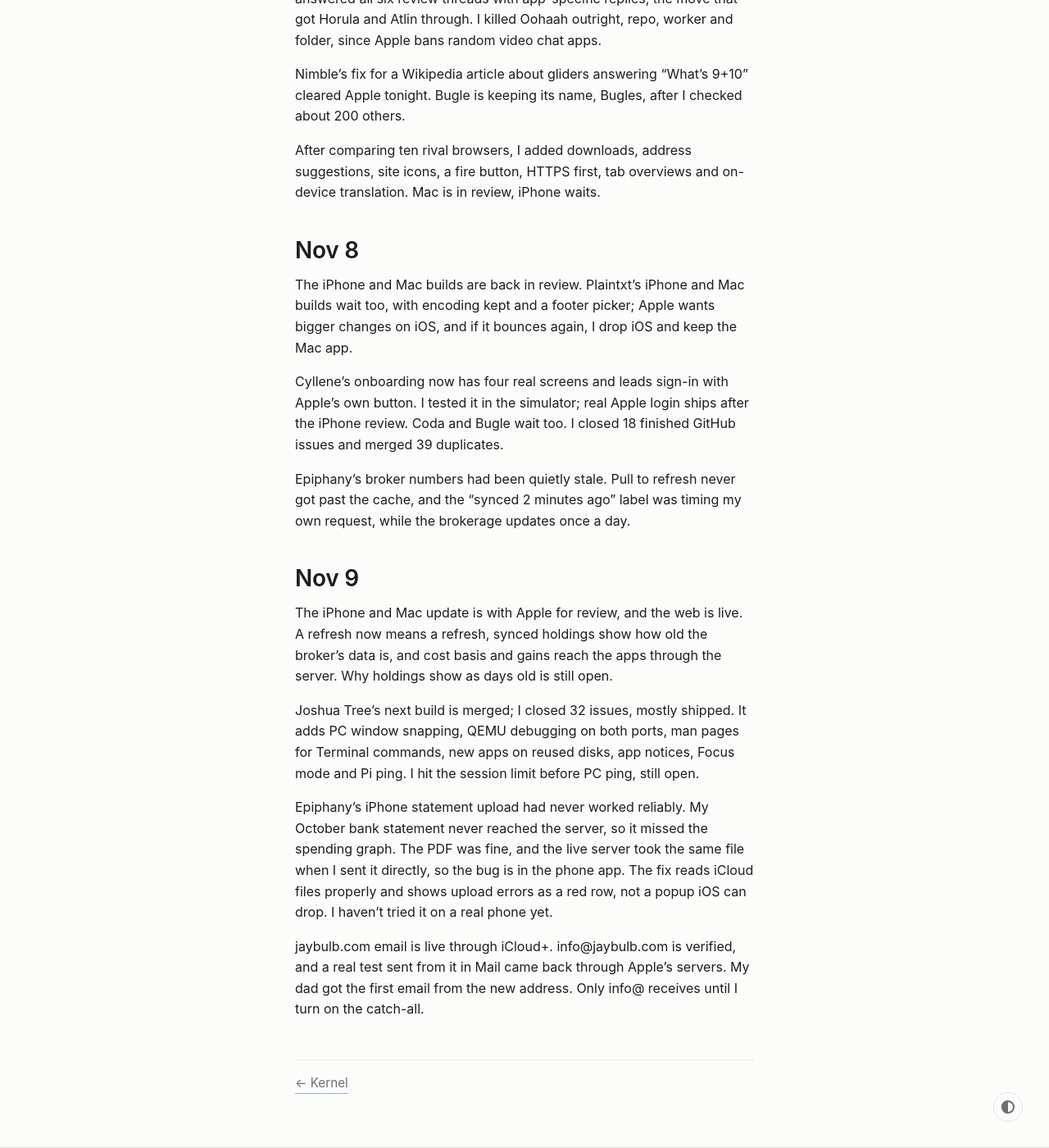
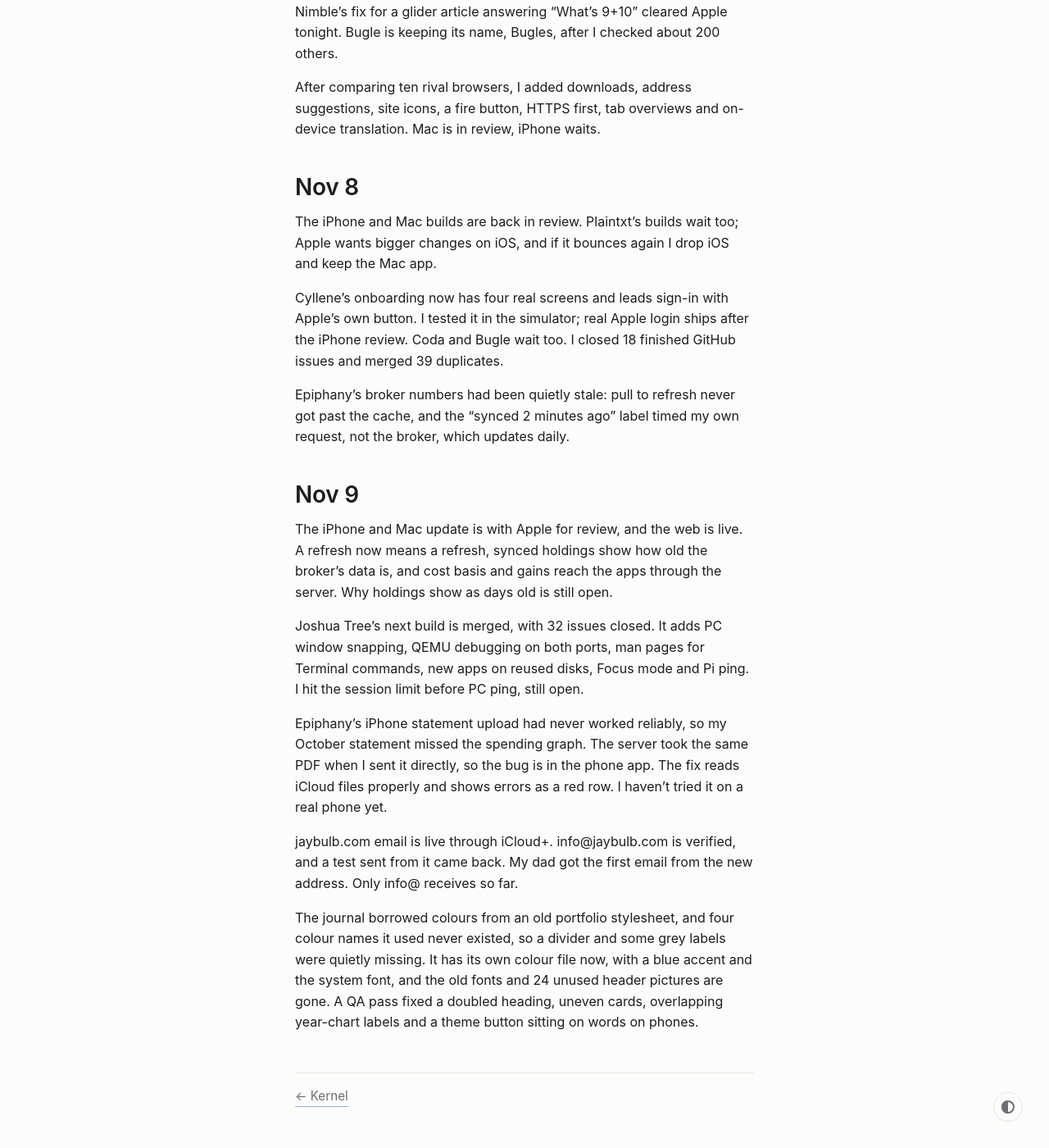
Before and after one commit to nulljosh/journal, a Jekyll site: the page built from _posts/2026-10-02-october.md, in a window 1280 px wide and 1400 px high, scrolled down 4245 px. Shown: the whole window at 82% size. Built offline with Jekyll 4.4.1, drawn with Linux system fonts in a browser that asks for light colours; some of the changed text lies outside the part shown.

Commit message:
October: add the Nov 9 site work
Co-Authored-By: Claude Fable 5.2 <noreply@anthropic.com>

```diff
--- a/_posts/2026-10-02-october.md
+++ b/_posts/2026-10-02-october.md
@@ -60,24 +60,24 @@ I deleted six dead GitHub repos and set a rule: a project gets one once it has a
 
 ## Oct 31
 
-Airwell's new build drops Windgate. Scrounger went back; Oohaah, Cartons, Horula and Atlin still wait.
+Airwell's new build drops Windgate. Scrounger went back; Cartons, Horula and Atlin still wait.
 Elah's first iPhone build was rejected, so I cut the NIV and added nine public domain Bibles, offline. Both wait on review.
 
 ## Nov 1
 
 Accessibility took the day: 98 pages pass an automated check, and twenty apps got fixes.
 
-Sighting and Co-Stanza went to App Review; Apple wants every post reportable and blockable. Epiphany dropped the growth calculator, skips transfers in review and takes budget income from paydays. Coda's listing is in twenty more languages, and Atlin's REW and Zillow feeds are live.
+Sighting and Co-Stanza went to App Review; Apple wants every post reportable and blockable. Epiphany dropped the growth calculator, skips transfers in review and takes budget income from paydays. Coda's listing is in twenty more languages.
 
-Joshua Tree ran full screen on a real Raspberry Pi 4, sharp. Board testing found five bugs, fixed that afternoon; the eighth release passed with Bluetooth, a painted tree mark and an Apple-style boot. The USB-stick release is ready on my Mac.
+Joshua Tree ran full screen on a real Raspberry Pi 4, sharp. Board testing found five bugs, fixed that afternoon; the eighth release passed with Bluetooth, a painted tree mark and an Apple-style boot.
 
-Brookswood, the big one, is rebuilt on real streets with Mount Baker on the horizon, live under Apache 2.0.
+Brookswood, the big one, is rebuilt on real streets with Mount Baker on the horizon, under Apache 2.0.
 
 ## Nov 2
 
 I let Duke run Papers, Please overnight. It got through day 14 and learned to defuse the bomb; day 15 waits on a reboot after the Mac's text reader broke.
 
-Later Duke went back on Pikmin 2. It wiped its purple Pikmin three times in twenty-five minutes, so now it skips closed gates and saves before risky steps. Joshemon, my Game Boy monster game, went public, then got six ability releases.
+Later Duke went back to Pikmin 2 and wiped its purple Pikmin three times in twenty-five minutes, so it now skips closed gates and saves first. Joshemon, my Game Boy game, went public, then got six ability releases.
 
 Joshua Tree shipped Shortcuts, Bluetooth and YouTube, and its Pi graphics chip runs on a driver I wrote by hand. Blackcomb plays MP4 through my own decoders, so far only in the emulator.
 
@@ -85,34 +85,36 @@ Keyrate got its App Store record, free in 175 countries with nothing collected.
 
 ## Nov 6
 
-I filed 31 Apple Notes into roadmaps and the vault, and built a mail skill. I put eleven more book chapters into Kernel from four books, then deleted the 184 source photos; 566 are still waiting.
+I filed 31 Apple Notes into roadmaps and the vault, and built a mail skill. I put eleven more book chapters into Kernel from four books and deleted 184 source photos; 566 still wait.
 
 Apple rejected Keyrate as spam on both platforms; its word list matched two big typing tests. I rebuilt it from the 1,000 most common words in twenty public domain novels; both are back in review.
 
 ## Nov 7
 
-Cyllene is back before Apple with a read-only reviewer key, answers and a demo video; twelve apps wait. Nine projects broke under Xcode 27 and are fixed. I installed Apple's Xcode plugin, so Claude can build, run and test inside Xcode.
+Cyllene is back before Apple with a read-only reviewer key and a demo video; twelve apps wait. Nine projects broke under Xcode 27 and are fixed. I installed Apple's Xcode plugin, so Claude can build, run and test inside Xcode.
 
-Apple rejected Elah, Co-Stanza and Sighting as spam lookalikes. I answered all six review threads with app-specific replies, the move that got Horula and Atlin through. I killed Oohaah outright, repo, worker and folder, since Apple bans random video chat apps.
+Apple rejected Elah, Co-Stanza and Sighting as spam lookalikes. I answered all six review threads with app-specific replies, the move that got Horula and Atlin through. I killed Oohaah outright, since Apple bans random video chat apps.
 
-Nimble's fix for a Wikipedia article about gliders answering "What's 9+10" cleared Apple tonight. Bugle is keeping its name, Bugles, after I checked about 200 others.
+Nimble's fix for a glider article answering "What's 9+10" cleared Apple tonight. Bugle is keeping its name, Bugles, after I checked about 200 others.
 
 After comparing ten rival browsers, I added downloads, address suggestions, site icons, a fire button, HTTPS first, tab overviews and on-device translation. Mac is in review, iPhone waits.
 
 ## Nov 8
 
-The iPhone and Mac builds are back in review. Plaintxt's iPhone and Mac builds wait too, with encoding kept and a footer picker; Apple wants bigger changes on iOS, and if it bounces again, I drop iOS and keep the Mac app.
+The iPhone and Mac builds are back in review. Plaintxt's builds wait too; Apple wants bigger changes on iOS, and if it bounces again I drop iOS and keep the Mac app.
 
 Cyllene's onboarding now has four real screens and leads sign-in with Apple's own button. I tested it in the simulator; real Apple login ships after the iPhone review. Coda and Bugle wait too. I closed 18 finished GitHub issues and merged 39 duplicates.
 
-Epiphany's broker numbers had been quietly stale. Pull to refresh never got past the cache, and the "synced 2 minutes ago" label was timing my own request, while the brokerage updates once a day.
+Epiphany's broker numbers had been quietly stale: pull to refresh never got past the cache, and the "synced 2 minutes ago" label timed my own request, not the broker, which updates daily.
 
 ## Nov 9
 
 The iPhone and Mac update is with Apple for review, and the web is live. A refresh now means a refresh, synced holdings show how old the broker's data is, and cost basis and gains reach the apps through the server. Why holdings show as days old is still open.
 
-Joshua Tree's next build is merged; I closed 32 issues, mostly shipped. It adds PC window snapping, QEMU debugging on both ports, man pages for Terminal commands, new apps on reused disks, app notices, Focus mode and Pi ping. I hit the session limit before PC ping, still open.
+Joshua Tree's next build is merged, with 32 issues closed. It adds PC window snapping, QEMU debugging on both ports, man pages for Terminal commands, new apps on reused disks, Focus mode and Pi ping. I hit the session limit before PC ping, still open.
 
-Epiphany's iPhone statement upload had never worked reliably. My October bank statement never reached the server, so it missed the spending graph. The PDF was fine, and the live server took the same file when I sent it directly, so the bug is in the phone app. The fix reads iCloud files properly and shows upload errors as a red row, not a popup iOS can drop. I haven't tried it on a real phone yet.
+Epiphany's iPhone statement upload had never worked reliably, so my October statement missed the spending graph. The server took the same PDF when I sent it directly, so the bug is in the phone app. The fix reads iCloud files properly and shows errors as a red row. I haven't tried it on a real phone yet.
 
-jaybulb.com email is live through iCloud+. info@jaybulb.com is verified, and a real test sent from it in Mail came back through Apple's servers. My dad got the first email from the new address. Only info@ receives until I turn on the catch-all.
+jaybulb.com email is live through iCloud+. info@jaybulb.com is verified, and a test sent from it came back. My dad got the first email from the new address. Only info@ receives so far.
+
+The journal borrowed colours from an old portfolio stylesheet, and four colour names it used never existed, so a divider and some grey labels were quietly missing. It has its own colour file now, with a blue accent and the system font, and the old fonts and 24 unused header pictures are gone. A QA pass fixed a doubled heading, uneven cards, overlapping year-chart labels and a theme button sitting on words on phones.
```
